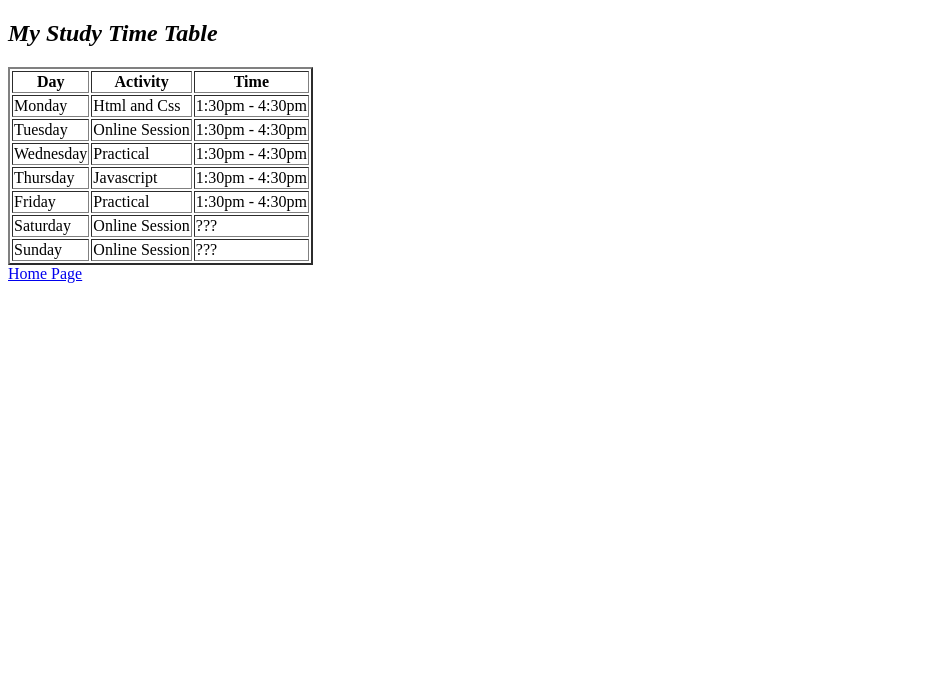
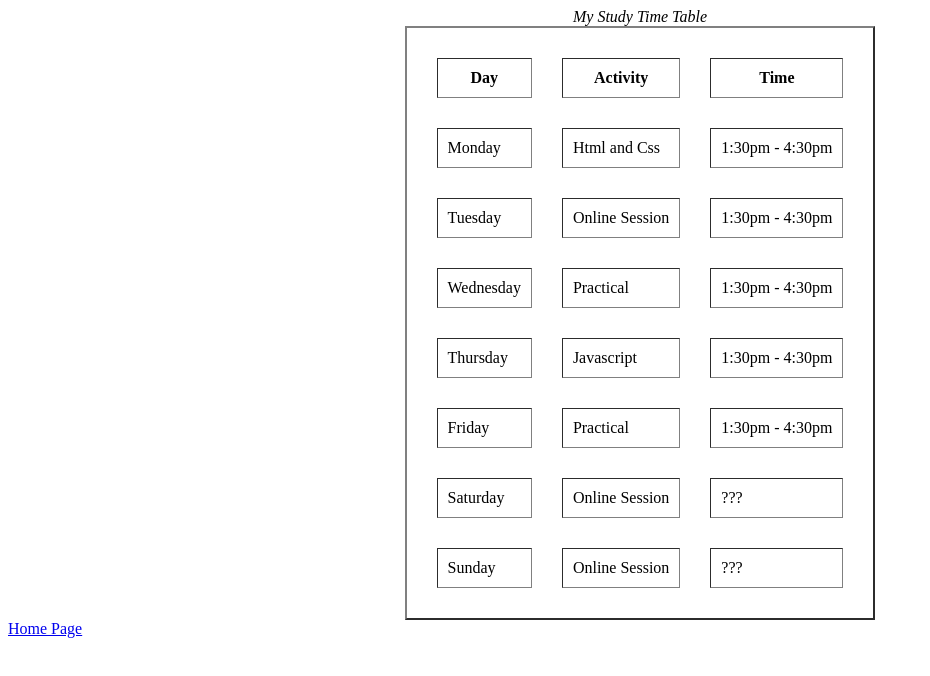
Before and after one commit to AbeebPro/Blog, a plain HTML site: page timetable.html in a window 1280 px wide. Shown: the whole page, without its empty margins (0-930 px from the left). Drawn offline with Linux system fonts and the light colour scheme.

Commit message:
Update timetable.html

```diff
--- a/timetable.html
+++ b/timetable.html
@@ -5,8 +5,9 @@
 	<meta charset="utf-8">
 </head>
 <body>
-	<h2><em>My Study Time Table</em></h2>
-	<table border="2px">
+	<center>
+		<caption><em>My Study Time Table</em></caption>
+		<table border="2px" cellspacing="30px" cellpadding="10px"  >
 			<thead>
 				<th>Day</th>
 				<th>Activity</th>
@@ -50,6 +51,7 @@
 				</tr>
 			</tbody>
 		</table>
+	</center>
 	<a href="index.html">Home Page</a>
 </body>
 </html>
```
Lines whose indentation alone changed are shown as unchanged.
